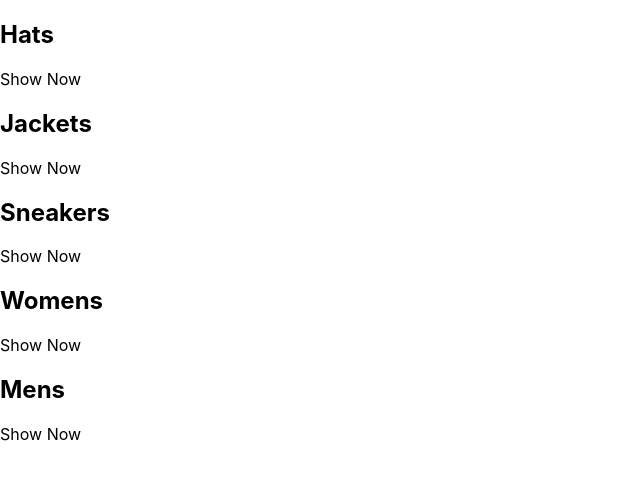
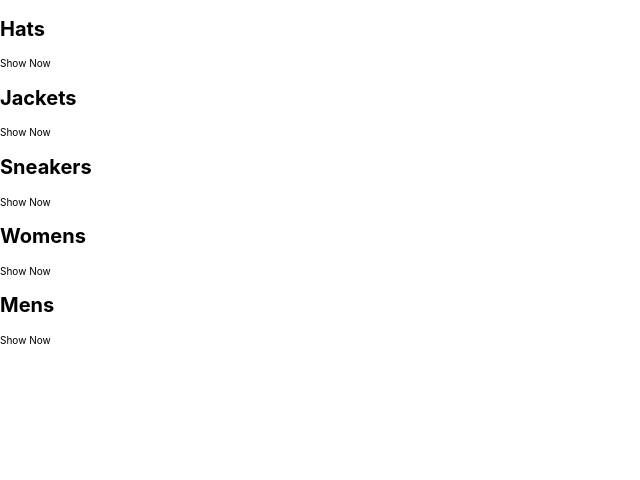
Before and after one commit to ballhog23/crwn-clothing, a React (Create React App) app: page / in a window 1280 px wide. Shown: the top 480 px of the page, without its empty margins (0-640 px from the left). Built offline with nearby package versions, Linux system fonts and the light colour scheme; the HTML template or start-up script is replaced by a standard one.

Commit message:
add sass

```diff
--- a/package.json
+++ b/package.json
@@ -9,6 +9,7 @@
     "react": "^18.2.0",
     "react-dom": "^18.2.0",
     "react-scripts": "5.0.1",
+    "sass": "^1.70.0",
     "web-vitals": "^2.1.4"
   },
   "scripts": {
--- /dev/null
+++ b/src/categories.styles.scss
@@ -0,0 +1,13 @@
+.category-container {
+    article {
+        header {
+            h2  {
+                font-size: 2rem;
+            }
+        }
+
+        p {
+
+        }
+    }
+}
--- a/src/index.css
+++ b/src/index.css
@@ -1,3 +1,9 @@
+html {
+  /* 62.5% of 16px browser font size is 10px */
+  font-size: 62.5%;
+}
+
+
 body {
   margin: 0;
   font-family: -apple-system, BlinkMacSystemFont, 'Segoe UI', 'Roboto', 'Oxygen',
@@ -5,6 +11,7 @@ body {
     sans-serif;
   -webkit-font-smoothing: antialiased;
   -moz-osx-font-smoothing: grayscale;
+
 }
 
 code {
```
Also changed, not shown: src/App.js (+4 -4 lines), 1 other file (tests, documents, lock files or other folders).
